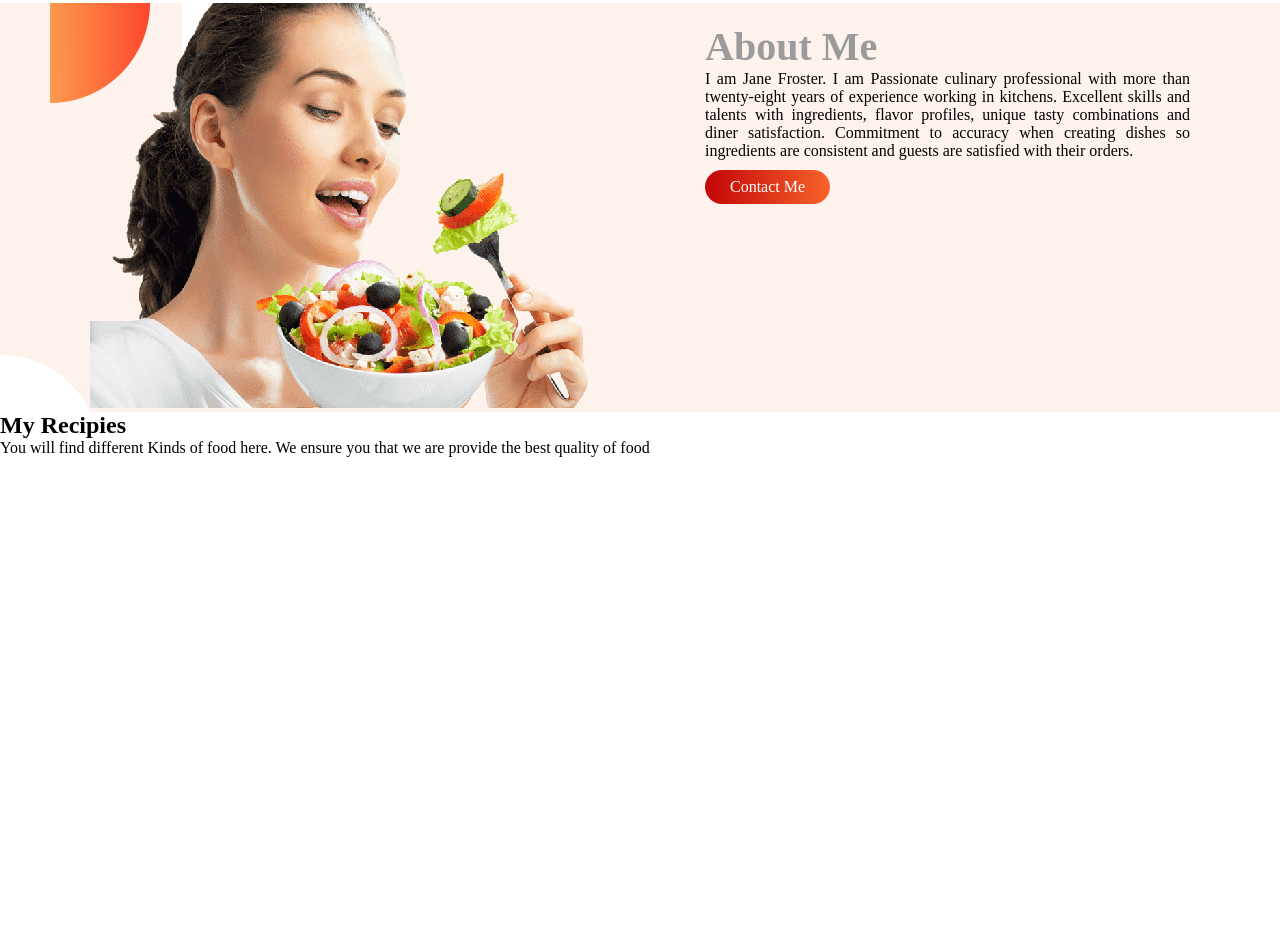
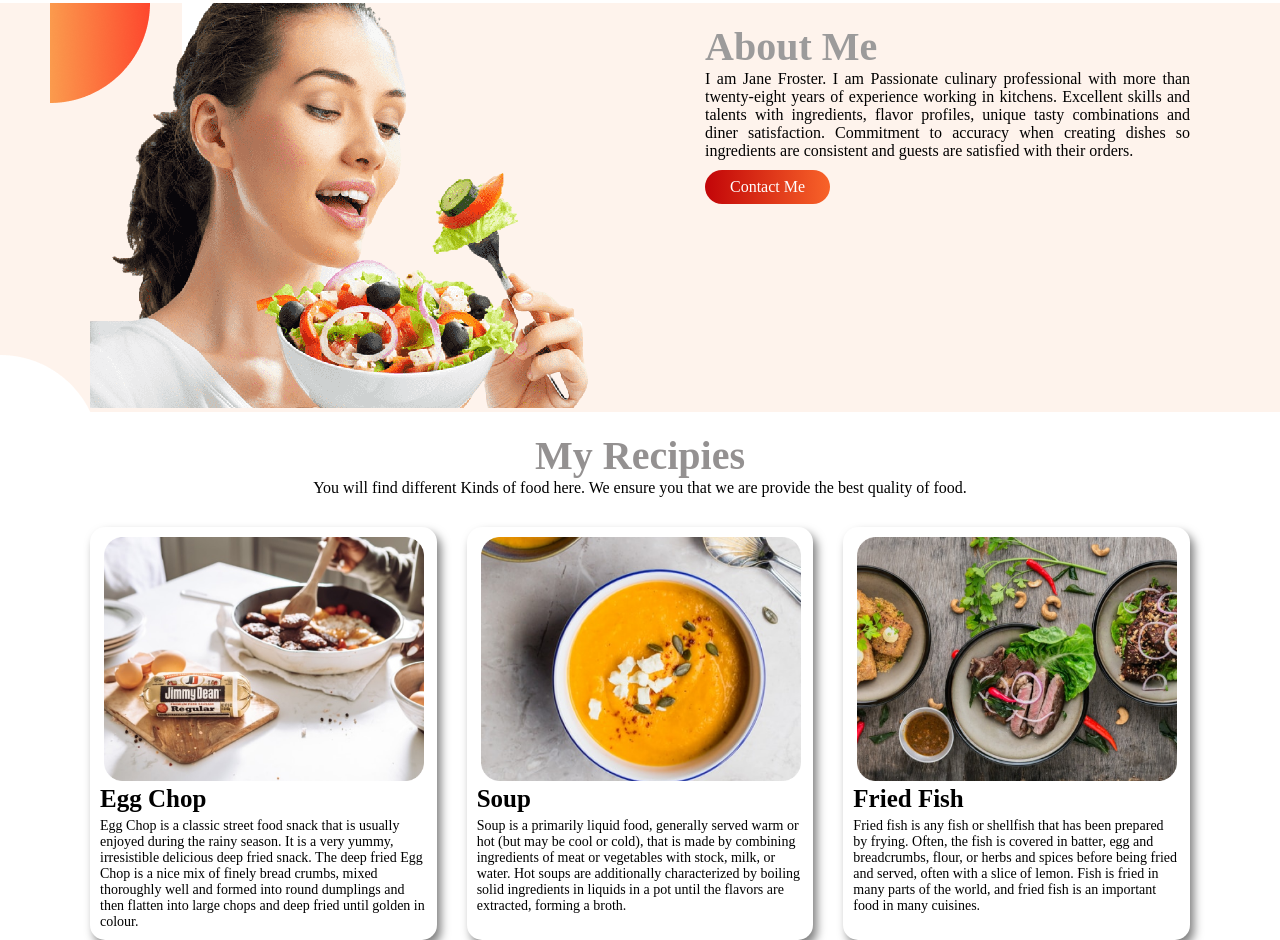
Before and after one commit to raisul227/Food-House, a plain HTML site: page index.html in a window 1280 px wide. Shown: the part 570-1510 px from the top of the page. Before the commit the page ends 1027 px from the top, so only its background shows below. Drawn offline with Linux system fonts and the light colour scheme; a web font is replaced by a local one.

Commit message:
recepies adeded

```diff
--- a/index.html
+++ b/index.html
@@ -61,13 +61,50 @@
     </section>
 
     <section class="recipies_section">
-
-        <h2 class="recipies_heading">
-            My Recipies
-        </h2>
-        <p class="recipies_text">
-            You will find different Kinds of food here. We ensure you that we are provide the best quality of food
-        </p>
+        <div class=" text-center py-3">
+            <h2 class="recipies_heading">
+                My Recipies
+            </h2>
+            <p class="recipies_text">
+                You will find different Kinds of food here. We ensure you that we are provide the best quality of food.
+            </p>
+        </div>
+        <div class="box_container flex_container ">
+            <div class="box box_1">
+                <img src="images/food/Project Cover.jpg" alt="">
+                <h3 class="box_title">Egg Chop</h3>
+                <p class="box_text">
+                    Egg Chop is a classic street food snack that is usually enjoyed during the rainy season. It is a
+                    very yummy, irresistible delicious deep fried snack. The deep fried Egg Chop is a nice mix of finely
+                    bread crumbs, mixed thoroughly well and formed into round dumplings and then flatten into large
+                    chops and deep fried until golden in colour.
+                </p>
+            </div>
+            <div class="box box_2">
+                <img src="images/food/Project Cover.png" alt="">
+                <h3 class="box_title">
+                    Soup
+                </h3>
+                <p class="box_text">
+                    Soup is a primarily liquid food, generally served warm or hot (but may be cool or cold), that is
+                    made by combining ingredients of meat or vegetables with stock, milk, or water. Hot soups are
+                    additionally characterized by boiling solid ingredients in liquids in a pot until the flavors are
+                    extracted, forming a broth.
+                </p>
+            </div>
+            <div class="box box_3">
+                <img src="images/food/Project Cover1.jpg" alt="">
+                <h3 class="box_title">
+                    Fried Fish
+                </h3>
+                <p class="box_text">
+                    Fried fish is any fish or shellfish that has been prepared by frying. Often, the fish is covered in
+                    batter, egg and breadcrumbs, flour, or herbs and spices before being fried and served, often with a
+                    slice of lemon. Fish is fried in many parts of the world, and fried fish is an important food in
+                    many cuisines.
+                </p>
+            </div>
+        </div>
     </section>
 </body>
 
--- a/style.css
+++ b/style.css
@@ -24,8 +24,14 @@ body{
 .my-3{
     margin-top: 20px;
 }
+.py-3{
+    padding: 20px 0;
+}
 .padding-bottom{
     padding-bottom: 100px;
+}
+.text-center{
+    text-align: center;
 }
 .flex_container{
     display: flex;
@@ -71,3 +77,39 @@ width: 40%;
 .about_text{
     text-align: justify;
 }
+/* Recipies Section  */
+.recipies_heading{
+    font-size: 40px;
+    color: rgb(148, 145, 145);
+}
+.recipies_text{
+    padding: 0 20px;
+}
+
+.box_container{
+    width: 100%;
+    margin-top: 10px;
+}
+
+.box{
+    width: 100%;
+    padding: 10px;
+    box-shadow: 4px 6px 10px rgba(0,0,0,0.5);
+    border-radius: 15px;
+}
+.box_1,.box_2{
+    margin-right: 30px;
+
+}
+
+.box img{
+    width: 320px;
+    margin-left: 4px;
+}
+.box_title{
+    font-size: 25px;
+}
+.box_text{
+    font-size: 14px;
+    margin-top: 5px;
+}
```
